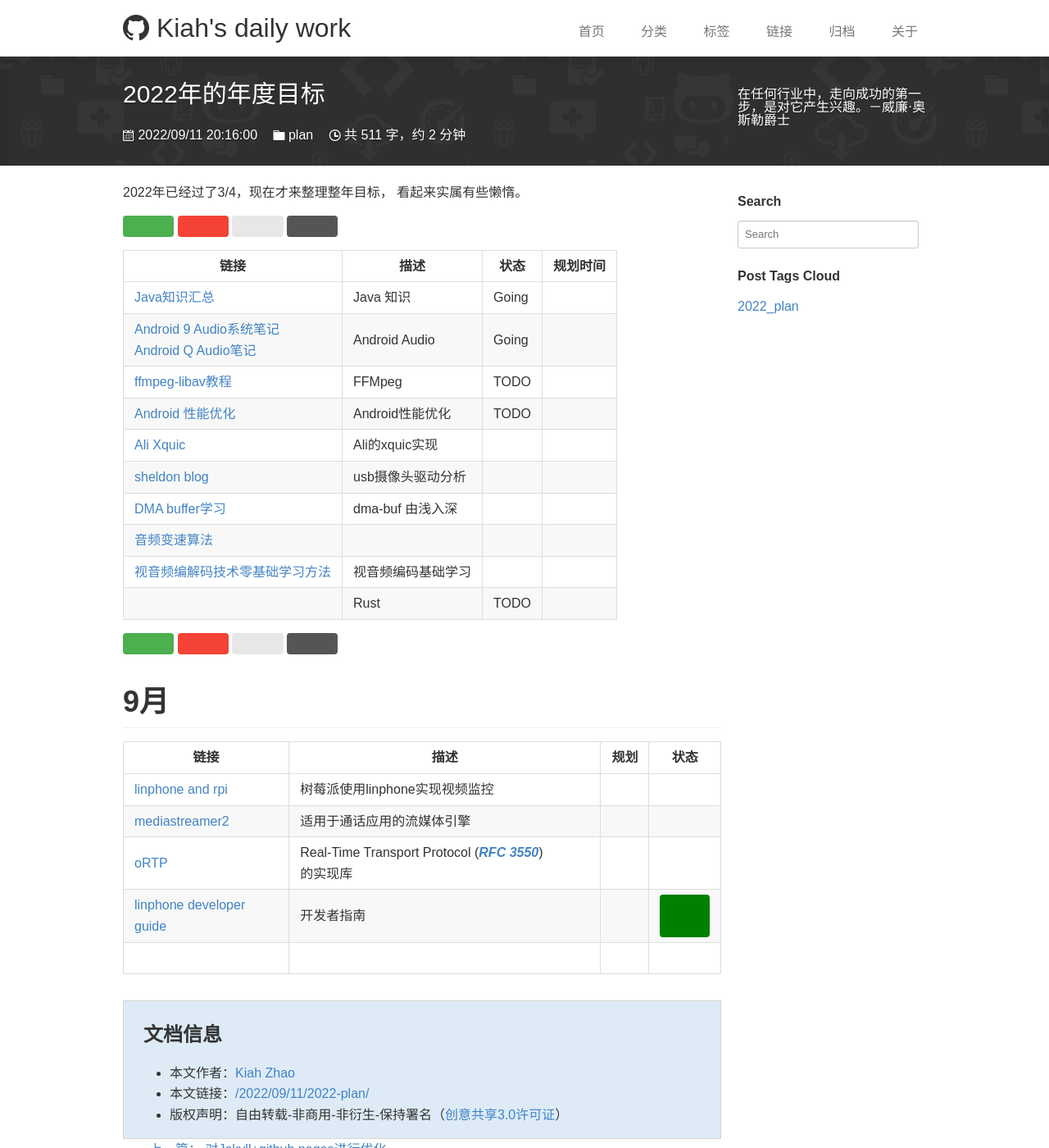
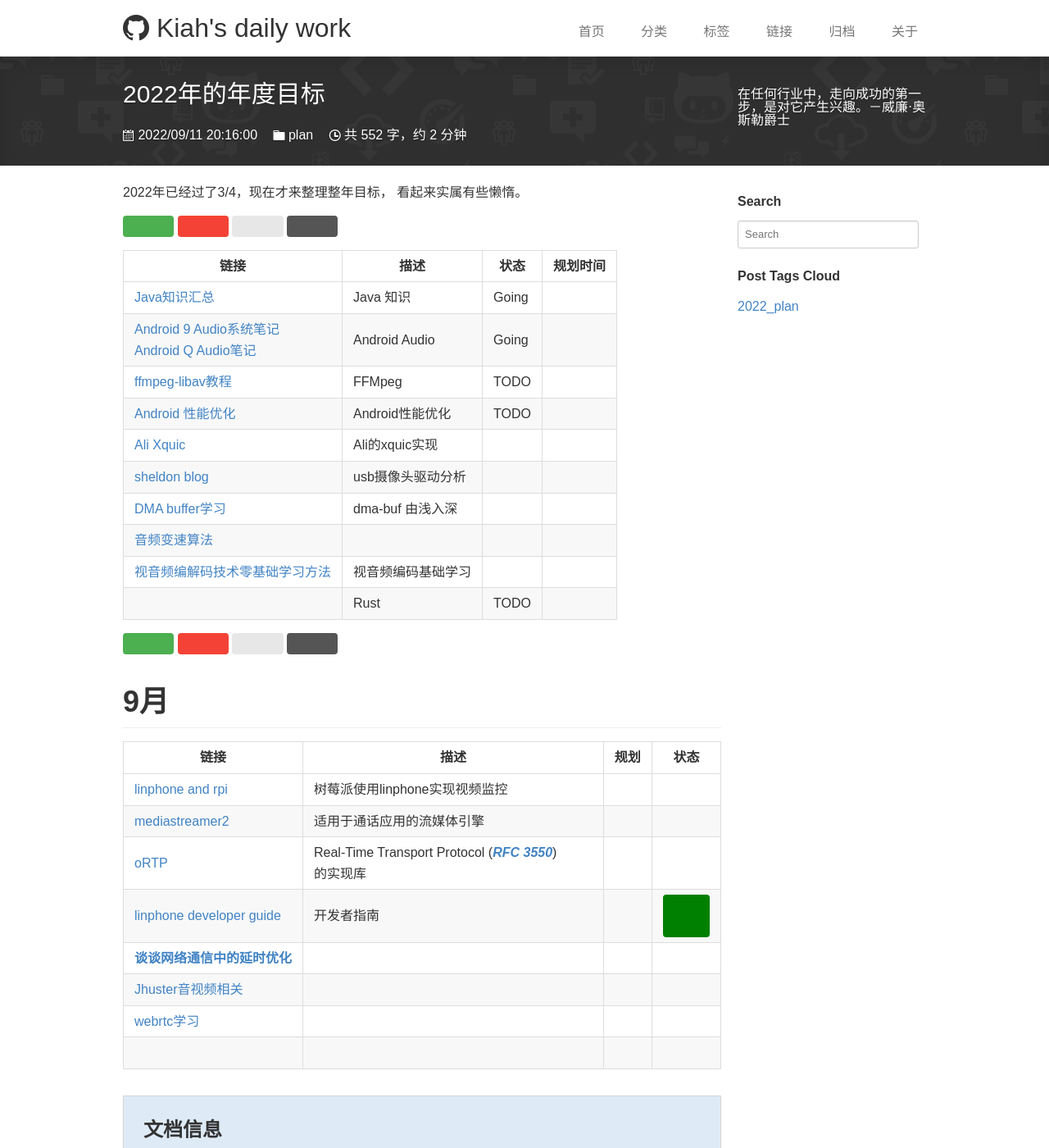
Before and after one commit to kiah2008/kiah2008.github.io, a Jekyll site: the page built from _posts/plan/2022-09-11-2022-plan.md, in a window 1280 px wide and 1400 px high. Shown: the whole window at 82% size. Built offline with Jekyll 4.4.1, drawn with Linux system fonts in a browser that asks for light colours; nearby versions of some CDN libraries; comment, search, counter and statistics services are not loaded.

Commit message:
update for rtc

```diff
--- a/_posts/plan/2022-09-11-2022-plan.md
+++ b/_posts/plan/2022-09-11-2022-plan.md
@@ -52,4 +52,7 @@ date:  2022-09-11 21:16:00 +0900
 | [mediastreamer2](https://www.linphone.org/technical-corner/mediastreamer2) | 适用于通话应用的流媒体引擎                                   |      |                                                              |
 | [oRTP](https://www.linphone.org/technical-corner/ortp)       | Real-Time Transport Protocol ([***RFC 3550***](https://www.ietf.org/rfc/rfc3550.txt))的实现库 |      |                                                              |
 | [linphone developer guide](https://wiki.linphone.org/xwiki/wiki/public/view/Lib/) | 开发者指南                                                   |      | <span style="background-color: green; display: inline-block;border: none;border-radius: 4px;"> &nbsp;&nbsp;&nbsp;&nbsp; &nbsp; &nbsp; &nbsp;  &nbsp; &nbsp;  </span> |
+| [**谈谈网络通信中的延时优化**](https://blog.51cto.com/ticktick/3036640) |                                                              |      |                                                              |
+| [Jhuster音视频相关](https://blog.51cto.com/ticktick)         |                                                              |      |                                                              |
+| [webrtc学习](https://blog.51cto.com/ticktick/2341890)        |                                                              |      |                                                              |
 |                                                              |                                                              |      |                                                              |
```
